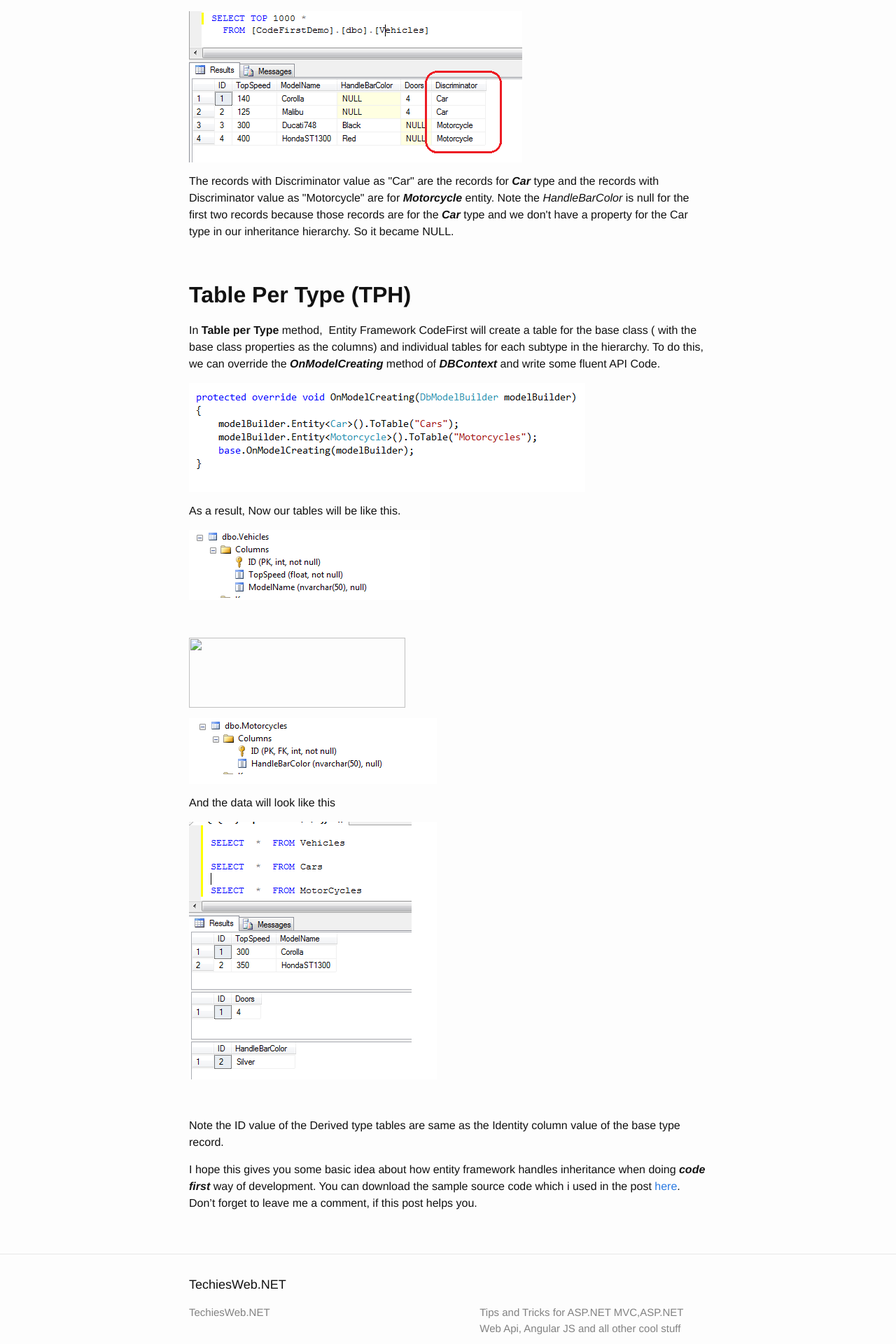
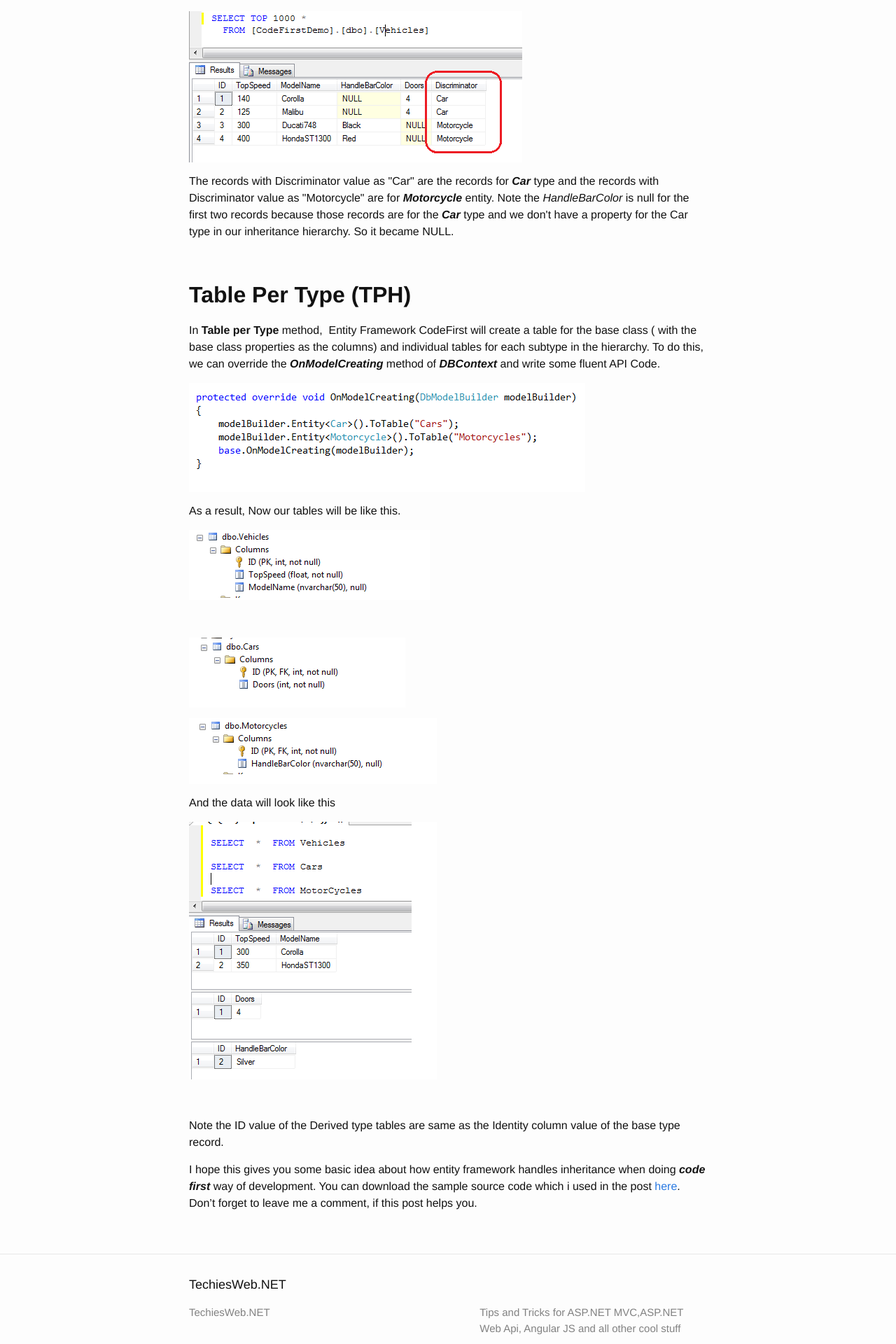
Before and after one commit to kshyju/techiesweb.net, a Jekyll site: the page built from _posts/2012-05-28-entity-framework-code-first-inheritance-table-per-hierarchy-and-table-per-type.html, in a window 1280 px wide. Shown: the part 1325-3245 px from the top of the page at 70% size. Built offline with Jekyll 4.4.1, drawn with Linux system fonts in a browser that asks for light colours.

Commit message:
Fixed another broken image link

```diff
--- a/_posts/2012-05-28-entity-framework-code-first-inheritance-table-per-hierarchy-and-table-per-type.html
+++ b/_posts/2012-05-28-entity-framework-code-first-inheritance-table-per-hierarchy-and-table-per-type.html
@@ -23,7 +23,7 @@ date: 2012-05-28 06:24:03.000000000 -04:00
 <p>As a result, Now our tables will be like this.</p>
 <p><a href="http://www.techiesweb.net/assets/TPT-vehicle.png"><img class="alignnone size-full wp-image-240" title="TPT-vehicle" src="http://www.techiesweb.net/assets/TPT-vehicle.png" alt="" width="344" height="100" /></a></p>
 <p>&nbsp;</p>
-<p><a href="http://www.techiesweb.net/assets/tpt-car.png"><img class="alignnone size-full wp-image-241" title="tpt-car" src="assets/tpt-car.png" alt="" width="309" height="100" /></a></p>
+<p><a href="http://www.techiesweb.net/assets/tpt-car.png"><img class="alignnone size-full wp-image-241" title="tpt-car" src="http://www.techiesweb.net/assets/tpt-car.png" alt="" width="309" height="100" /></a></p>
 <p><a href="http://www.techiesweb.net/assets/tpt-motor-cycle.png"><img class="alignnone size-full wp-image-242" title="tpt-motor-cycle" src="http://www.techiesweb.net/assets/tpt-motor-cycle.png" alt="" width="354" height="94" /></a></p>
 <p>And the data will look like this</p>
 <p><a href="http://www.techiesweb.net/assets/alltabledata.png"><img class="alignnone size-full wp-image-243" title="alltabledata" src="http://www.techiesweb.net/assets/alltabledata.png" alt="" width="354" height="368" /></a></p>
```
